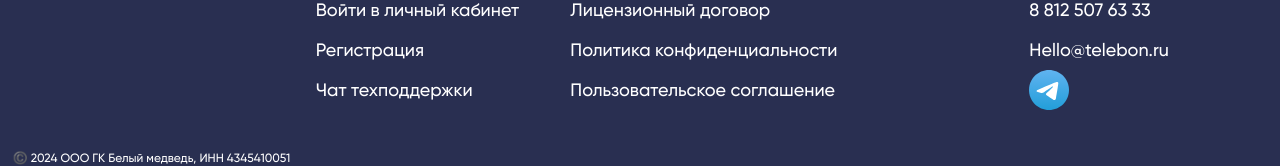
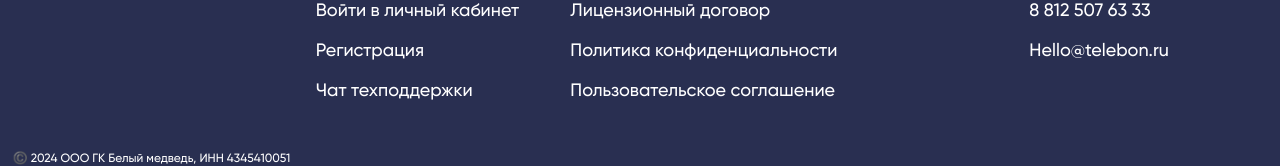
Before and after one commit to Pavel293/Site2, a Next.js app: page /about in a window 1280 px wide. Shown: the part 355-521 px from the top of the page. Built offline with nearby package versions, Linux system fonts and the light colour scheme.

Commit message:
fixed page names

```diff
--- a/src/components/layout/footer/Footer.tsx
+++ b/src/components/layout/footer/Footer.tsx
@@ -42,9 +42,9 @@ const Footer: FC = () => {
 					<h1>Контакты</h1>
 					<p>8 812 507 63 33</p>
 					<p>Hello@telebon.ru</p>
-					<div className={styles.image}>
-						<IconInstance name={EIcons.telegram} />
-					</div>
+					{/*<div className={styles.image}>*/}
+					{/*	<IconInstance name={EIcons.telegram} />*/}
+					{/*</div>*/}
 				</div>
 			</div>
 			<div className={styles.bottom}>
```
